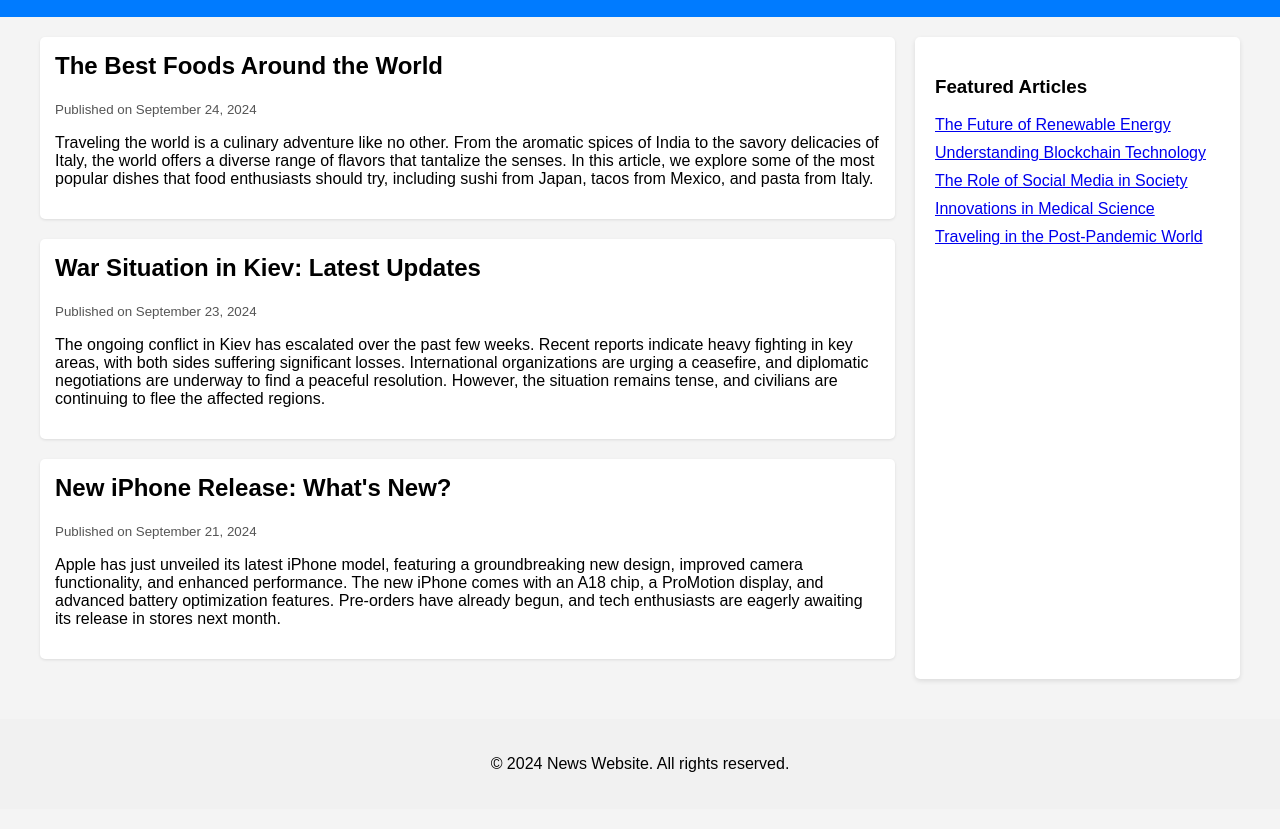
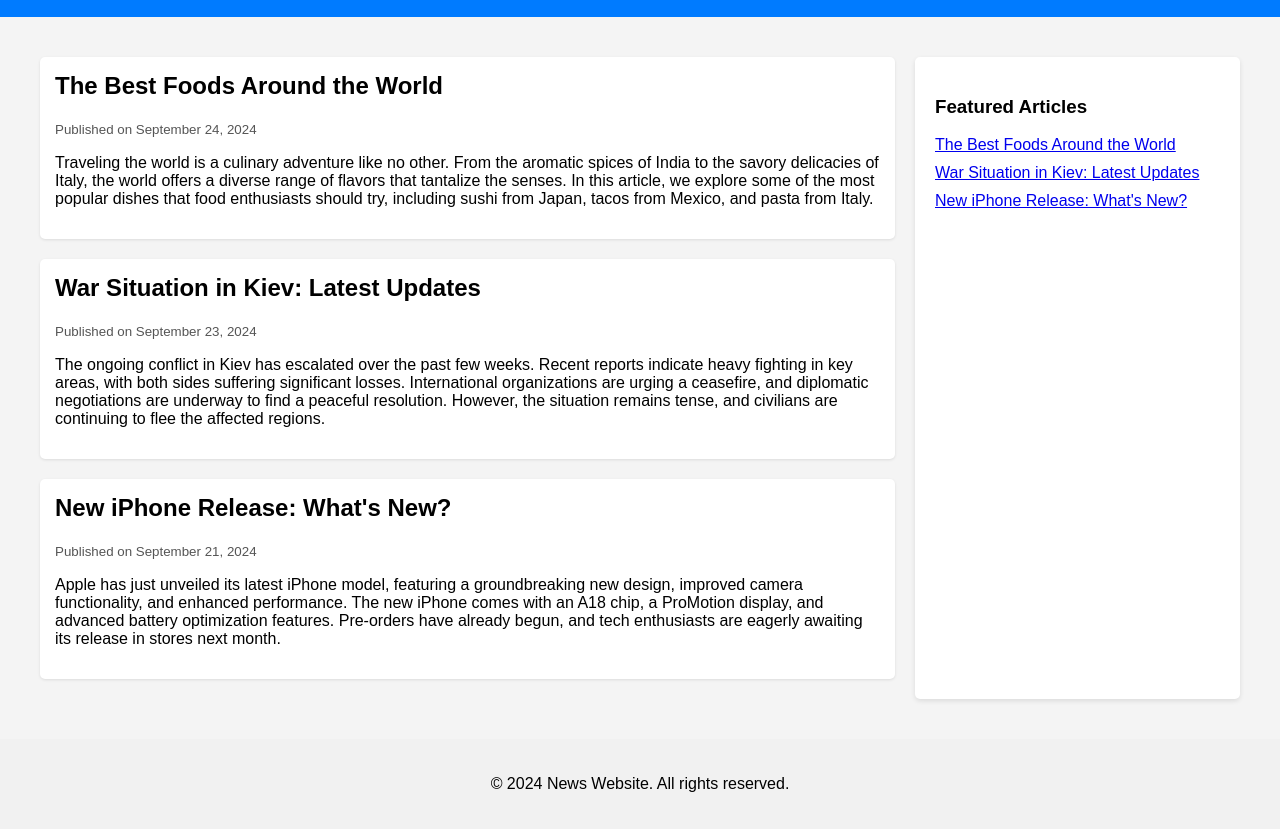
Before and after one commit to dorachanisdla/COSOLAPTRINHWEB, a plain HTML site: page News/news.html in a window 1280 px wide. Shown: the part 60-889 px from the top of the page. Drawn offline with Linux system fonts and the light colour scheme.

Commit message:
news.html

```diff
--- a/News/news.html
+++ b/News/news.html
@@ -3,7 +3,7 @@
 <head>
     <meta charset="UTF-8">
     <meta name="viewport" content="width=device-width, initial-scale=1.0">
-    <title>News Page</title>
+    <title>World News Today</title>
     <style>
         body {
             font-family: Arial, sans-serif;
@@ -23,7 +23,7 @@
         .container {
             display: flex;
             max-width: 1200px;
-            margin: auto;
+            margin: 20px auto;
             padding: 20px;
         }
         .articles {
@@ -66,12 +66,12 @@
     </style>
 </head>
 <body>
-
     <!-- Header Section -->
     <header>
         <h1>World News Today</h1>
     </header>
 
+    <!-- Main Container -->
     <div class="container">
         <!-- Articles Section -->
         <div class="articles">
@@ -113,11 +113,9 @@
         <aside class="sidebar">
             <h3>Featured Articles</h3>
             <ul>
-                <li><a href="#">The Future of Renewable Energy</a></li>
-                <li><a href="#">Understanding Blockchain Technology</a></li>
-                <li><a href="#">The Role of Social Media in Society</a></li>
-                <li><a href="#">Innovations in Medical Science</a></li>
-                <li><a href="#">Traveling in the Post-Pandemic World</a></li>
+                <li><a href="#">The Best Foods Around the World</a></li>
+                <li><a href="#">War Situation in Kiev: Latest Updates</a></li>
+                <li><a href="#">New iPhone Release: What's New?</a></li>
             </ul>
         </aside>
     </div>
@@ -126,6 +124,5 @@
     <footer>
         <p>&copy; 2024 News Website. All rights reserved.</p>
     </footer>
-
 </body>
 </html>
```
